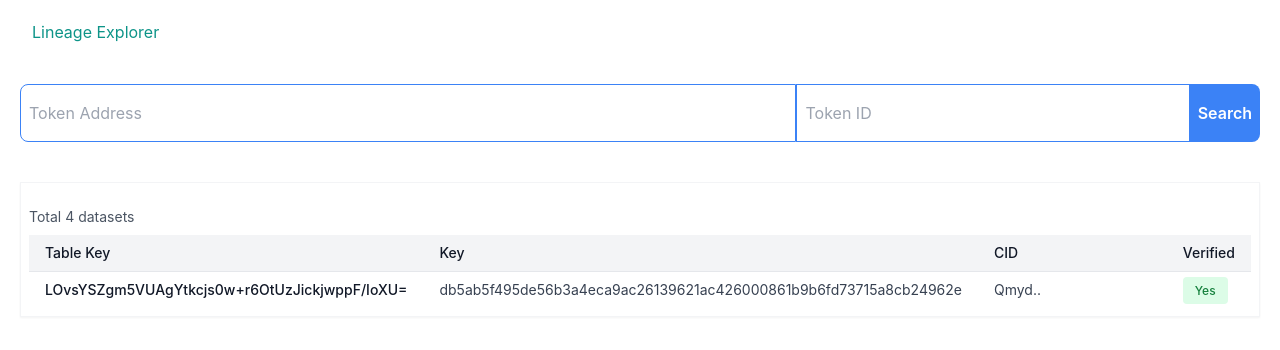
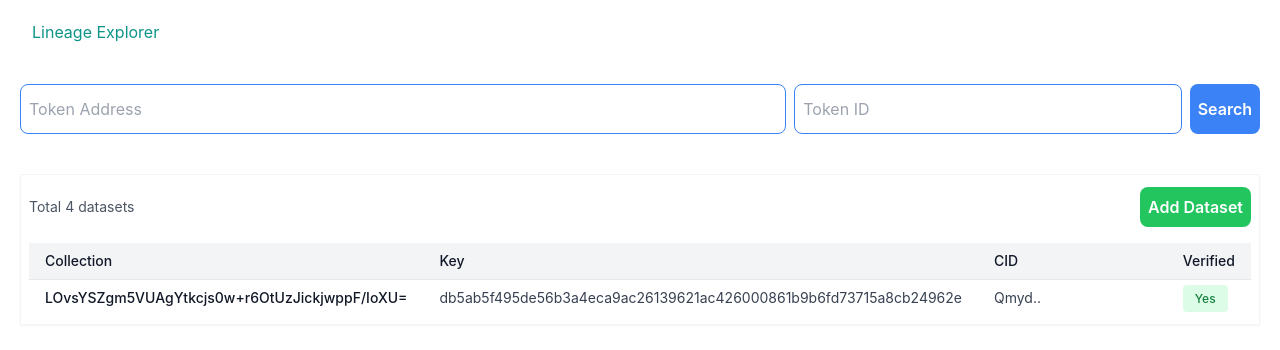
Before and after one commit to zulhusnihariz/dNft-explorer, a React (Create React App) app: page / in a window 1280 px wide. Shown: the top 350 px of the page. Built offline with nearby package versions, Linux system fonts and the light colour scheme.

Commit message:
add popup incomplete

```diff
--- a/src/App.tsx
+++ b/src/App.tsx
@@ -1,7 +1,7 @@
 import React from 'react';
 import './App.css';
 import { Routes, Route } from "react-router-dom";
-import MainExplorer from './pages/MainExplorer'
+import MainExplorer from './pages/Explorer/MainExplorer'
 import NavbarLayout from './components/Layout/NavbarLayout';
 
 function App() {
--- a/src/pages/MainExplorer.tsx
+++ b/src/pages/Explorer/MainExplorer.tsx
@@ -1,9 +1,12 @@
 
 import sha256 from 'crypto-js/sha256'
 import { useState } from 'react'
+import Popup from './Popup'
 
 
 const MainExplorer = () => {
+
+  const [cidModalVisible, setCidModalVisible] = useState(true)
 
   const [search, setSearch] = useState({
     address: '',
@@ -37,7 +40,7 @@ const MainExplorer = () => {
         <div className="w-full rounded-lg w-3/4">
           <div className="flex">
             <input type="text"
-              className="w-full bg-white pl-2 border border-blue-500 rounded-tl-lg rounded-bl-lg p-4"
+              className="w-full bg-white pl-2 border border-blue-500 rounded-lg p-3 mr-2"
               placeholder="Token Address"
               name="address"
               value={search.address}
@@ -45,7 +48,7 @@ const MainExplorer = () => {
             />
             <input
               type="text"
-              className="w-1/2 bg-white pl-2 border border-1 border-blue-500 p-4"
+              className="w-1/2 bg-white pl-2 border border-1 rounded-lg border-blue-500 p-3 mr-2"
               placeholder="Token ID"
               name="id"
               value={search.id}
@@ -54,7 +57,7 @@ const MainExplorer = () => {
             <input
               type="button"
               value="Search"
-              className="bg-blue-500 p-2 rounded-tr-lg rounded-br-lg text-white font-semibold hover:bg-blue-800 transition-colors"
+              className="bg-blue-500 p-2 rounded-lg text-white font-semibold hover:bg-blue-800 transition-colors"
               onClick={onSearchClick}
             />
           </div>
@@ -62,8 +65,17 @@ const MainExplorer = () => {
       </div>
       <div className="flex w-screen items-center justify-center p-5">
         <div className="w-full relative block border border-gray-100 p-2 shadow-sm text-left">
-          <div className="mt-4 mb-2 text-sm text-gray-600">
-            Total 4 datasets
+          <div className="mt-1 mb-4 sm:flex sm:items-center sm:justify-between">
+            <div className="text-sm text-gray-600">
+              Total 4 datasets
+            </div>
+            <div className="flex flex-col gap-4 sm:mt-0 sm:flex-row sm:items-center">
+              <input
+                type="button"
+                value="Add Dataset"
+                className="bg-green-500 p-2 rounded-lg text-white font-semibold hover:bg-green-800 transition-colors"
+              />
+            </div>
           </div>
           <table className="min-w-full divide-y divide-gray-200 text-sm table-fixed">
             <thead className="bg-gray-100">
@@ -71,7 +83,7 @@ const MainExplorer = () => {
                 <th
                   className="w-1 whitespace-nowrap px-4 py-2 text-left font-medium text-gray-900"
                 >
-                  Table Key
+                  Collection
                 </th>
                 <th
                   className="w-1 whitespace-nowrap px-4 py-2 text-left font-medium text-gray-900"
@@ -109,6 +121,7 @@ const MainExplorer = () => {
           </table>
         </div>
       </div>
+      {/* {cidModalVisible && <Popup />} */}
     </>
   )
 }
--- /dev/null
+++ b/src/pages/Explorer/Popup.tsx
@@ -0,0 +1,18 @@
+const Popup = () => {
+  return(
+    <div className="flex justify-center items-center h-2">
+      <div
+        className="rounded-2xl border border-blue-100 p-8"
+      >
+
+        <div className="items-center sm:flex m-auto">
+          <textarea
+            rows={5}
+            cols={100} />
+        </div>
+      </div>
+    </div>
+  )
+}
+
+export default Popup
```
Also changed, not shown: package.json (+11 -1 lines), 1 other file (tests, documents, lock files or other folders).
